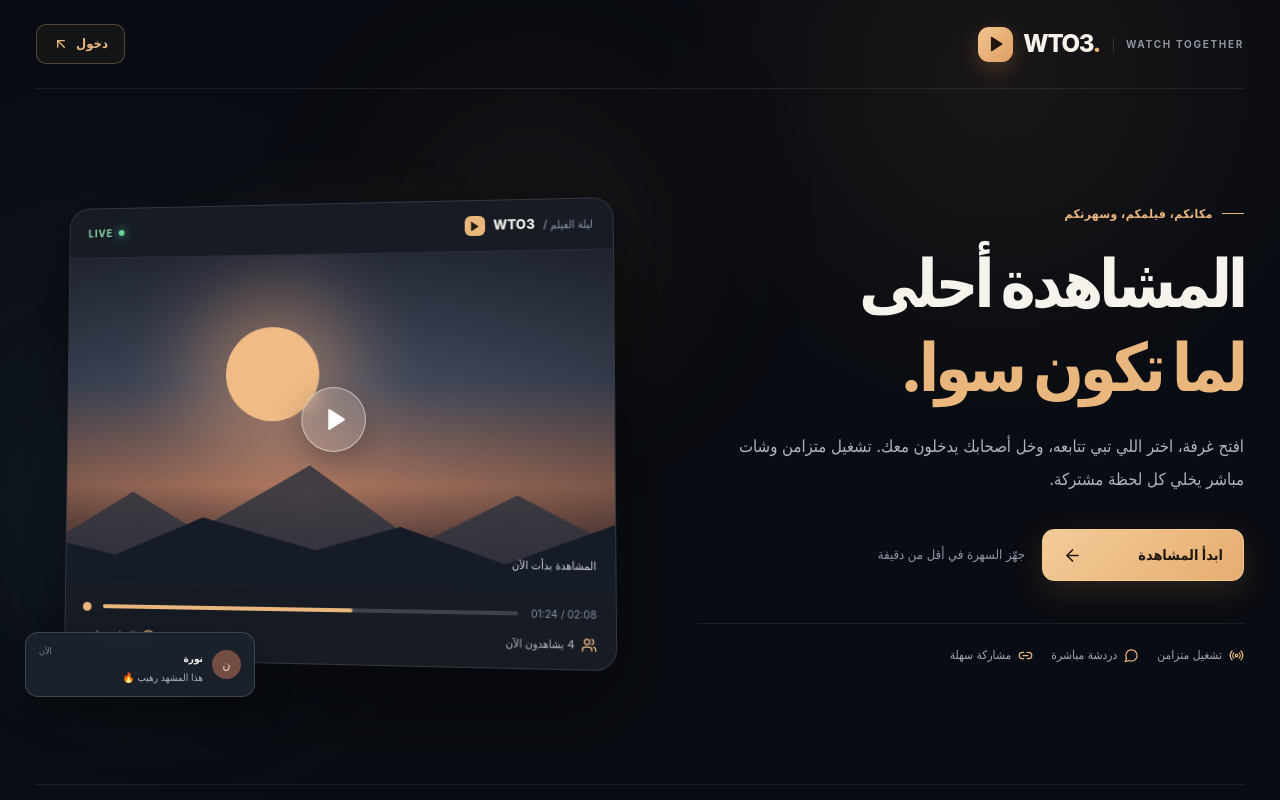
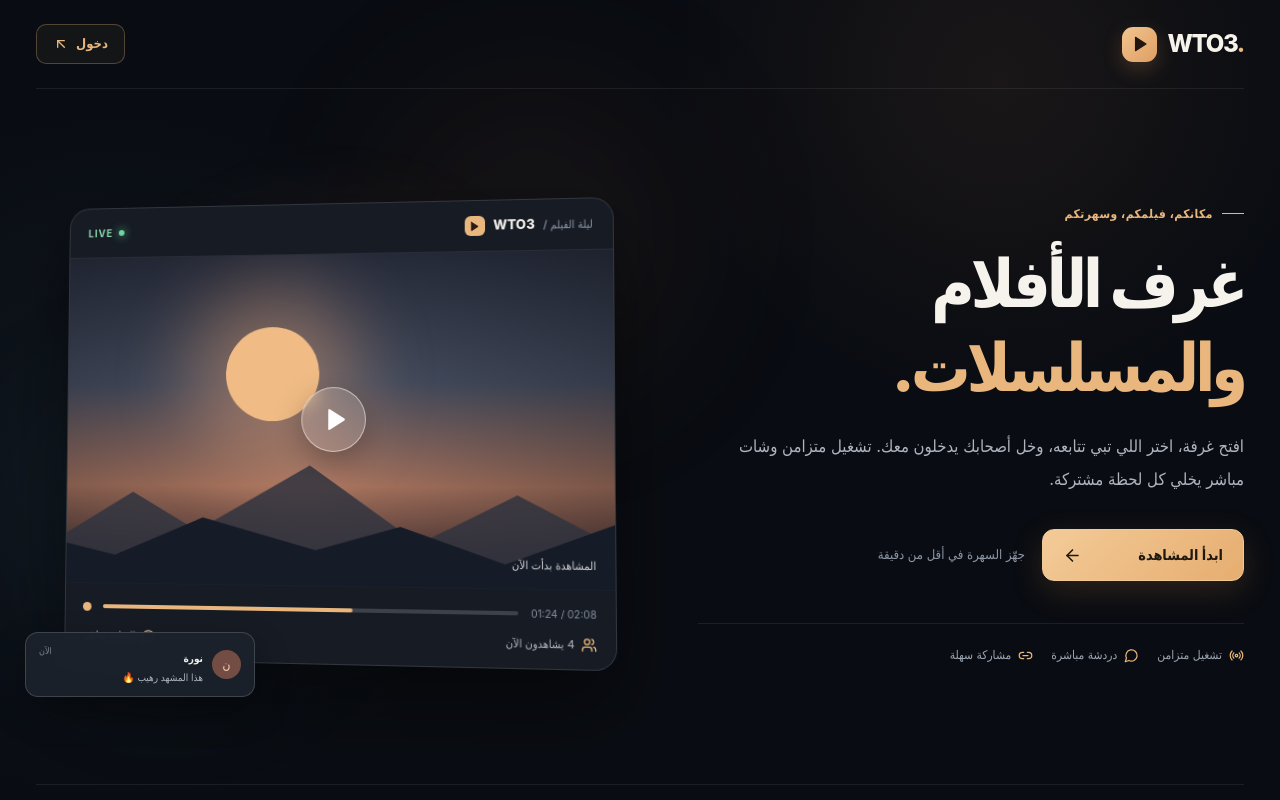
Before and after one commit to waleea12/wto3, a Next.js app in the folder apps/web/: page / in a window 1280 px wide. Built offline with nearby package versions, Linux system fonts and the light colour scheme; no server answers.

Commit message:
Remove watch together slogan

```diff
--- a/apps/web/src/app/layout.tsx
+++ b/apps/web/src/app/layout.tsx
@@ -3,7 +3,7 @@ import './globals.css'
 import { Providers } from '@/components/providers'
 
 export const metadata: Metadata = {
-  title: 'WTO3 — المشاهدة أحلى سوا',
+  title: 'WTO3 — غرف مشاهدة الأفلام والمسلسلات',
   description: 'افتح غرفة وشاهد الأفلام والمسلسلات مع أصحابك بشات مباشر وتشغيل متزامن.',
 }
 
--- a/apps/web/src/app/page.tsx
+++ b/apps/web/src/app/page.tsx
@@ -8,7 +8,7 @@ import { ArrowLeft, ArrowUpLeft, Film, Link2, LogOut, MessageCircle, Play, Plus,
 
 const FEATURES = [
   { icon: Film, title: 'كل ما تحب تتابعه', text: 'أفلام ومسلسلات ومقاطع يوتيوب في مكان واحد.' },
-  { icon: Users, title: 'غرفة تجمعكم', text: 'شارك الرابط مع أصحابك وابدأوا المشاهدة سوا.' },
+  { icon: Users, title: 'غرفة تجمعكم', text: 'شارك رابط الغرفة مع أصحابك وابدأوا التشغيل.' },
   { icon: MessageCircle, title: 'تعليق لحظة بلحظة', text: 'شات مباشر يبقى قريب منك طول السهرة.' },
 ]
 
@@ -50,7 +50,6 @@ export default function HomePage() {
           <div className="site-brand">
             <span className="site-brand-icon"><Play size={18} fill="currentColor" strokeWidth={1.5} /></span>
             <span>WTO3<span className="site-brand-dot">.</span></span>
-            <span className="site-brand-caption">WATCH TOGETHER</span>
           </div>
           <div className="site-nav-actions">
             {session ? <>
@@ -63,7 +62,7 @@ export default function HomePage() {
         <section className="home-hero">
           <div className="hero-copy">
             <div className="hero-eyebrow"><span className="eyebrow-line" /> مكانكم، فيلمكم، وسهرتكم</div>
-            <h1>المشاهدة أحلى<br /><span>لما تكون سوا.</span></h1>
+            <h1>غرف الأفلام<br /><span>والمسلسلات.</span></h1>
             <p className="hero-description">افتح غرفة، اختر اللي تبي تتابعه، وخل أصحابك يدخلون معك. تشغيل متزامن وشات مباشر يخلي كل لحظة مشتركة.</p>
             {session ? <div className="hero-actions">
               <button id="create-room-btn" className="action-primary" onClick={createRoom} disabled={loading}><Plus size={19} strokeWidth={2.4} /> {loading ? 'جاري إنشاء الغرفة...' : 'أنشئ غرفة جديدة'} <ArrowLeft size={19} className="action-arrow" /></button>
```
